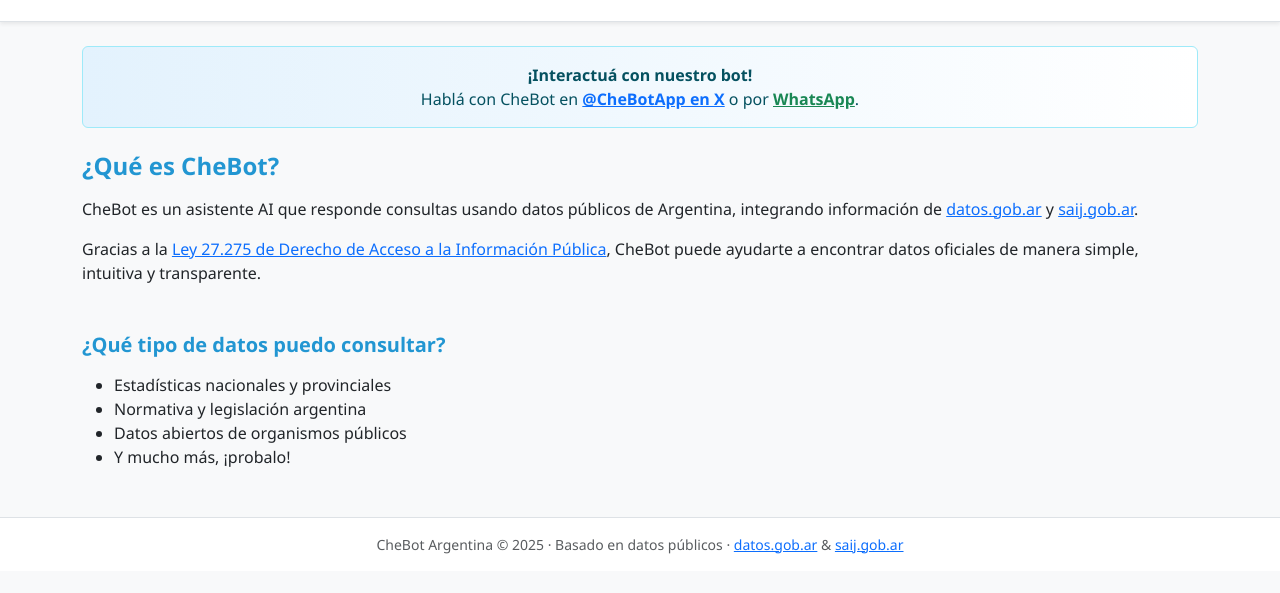
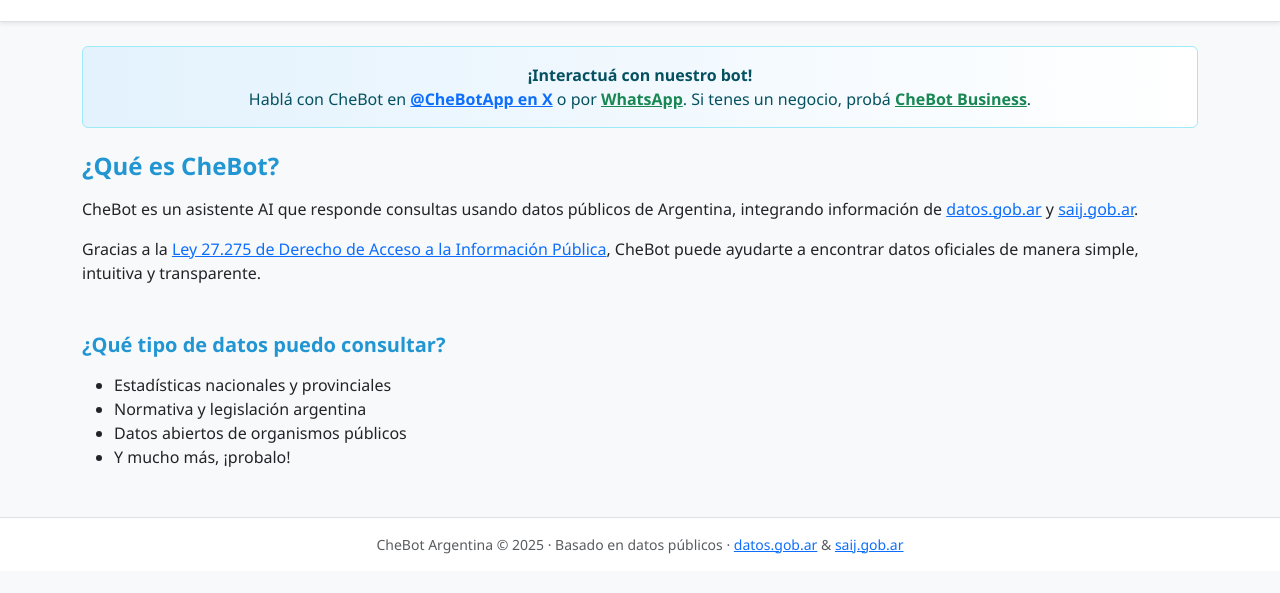
Before and after one commit to kzu/chebot.ar, a plain HTML site: page index.html in a window 1280 px wide. Shown: the part 173-766 px from the top of the page. Drawn offline with nearby package versions, Linux system fonts and the light colour scheme.

Commit message:
Update index.html
Add CheBot Business number

```diff
--- a/index.html
+++ b/index.html
@@ -24,6 +24,8 @@
         <a href="https://x.com/CheBotApp" target="_blank" rel="noopener noreferrer" class="fw-bold text-primary">@CheBotApp en X</a>
         o por
         <a href="https://wa.me/5491123960774" target="_blank" rel="noopener noreferrer" class="fw-bold text-success">WhatsApp</a>.
+        Si tenes un negocio, probá
+        <a href="https://wa.me/5491172385254" target="_blank" rel="noopener noreferrer" class="fw-bold text-success">CheBot Business</a>.
       </div>
       <section class="mb-5">
         <h2 class="h4 fw-semibold mb-3" style="color:#2296d2;">¿Qué es CheBot?</h2>
```
